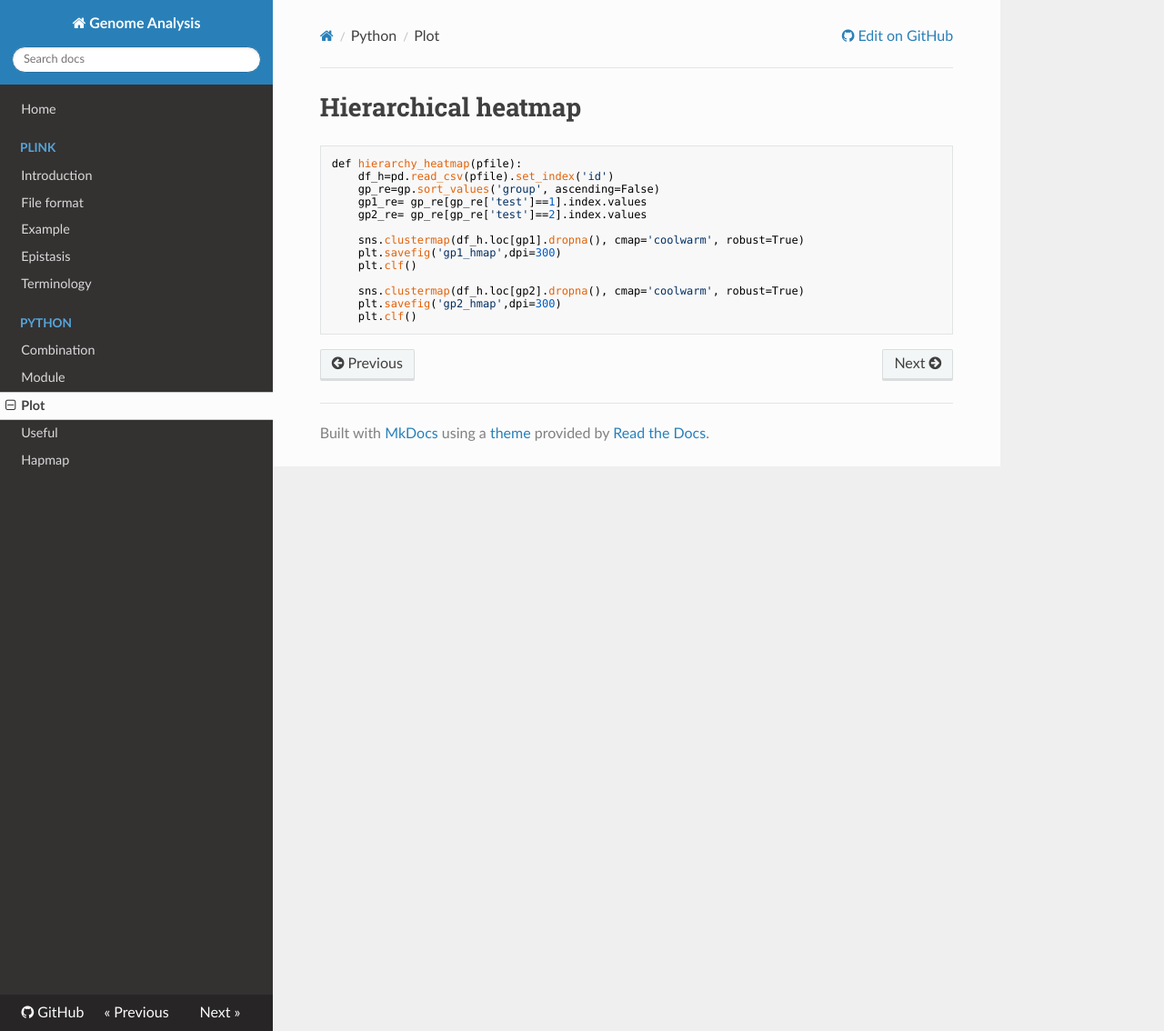
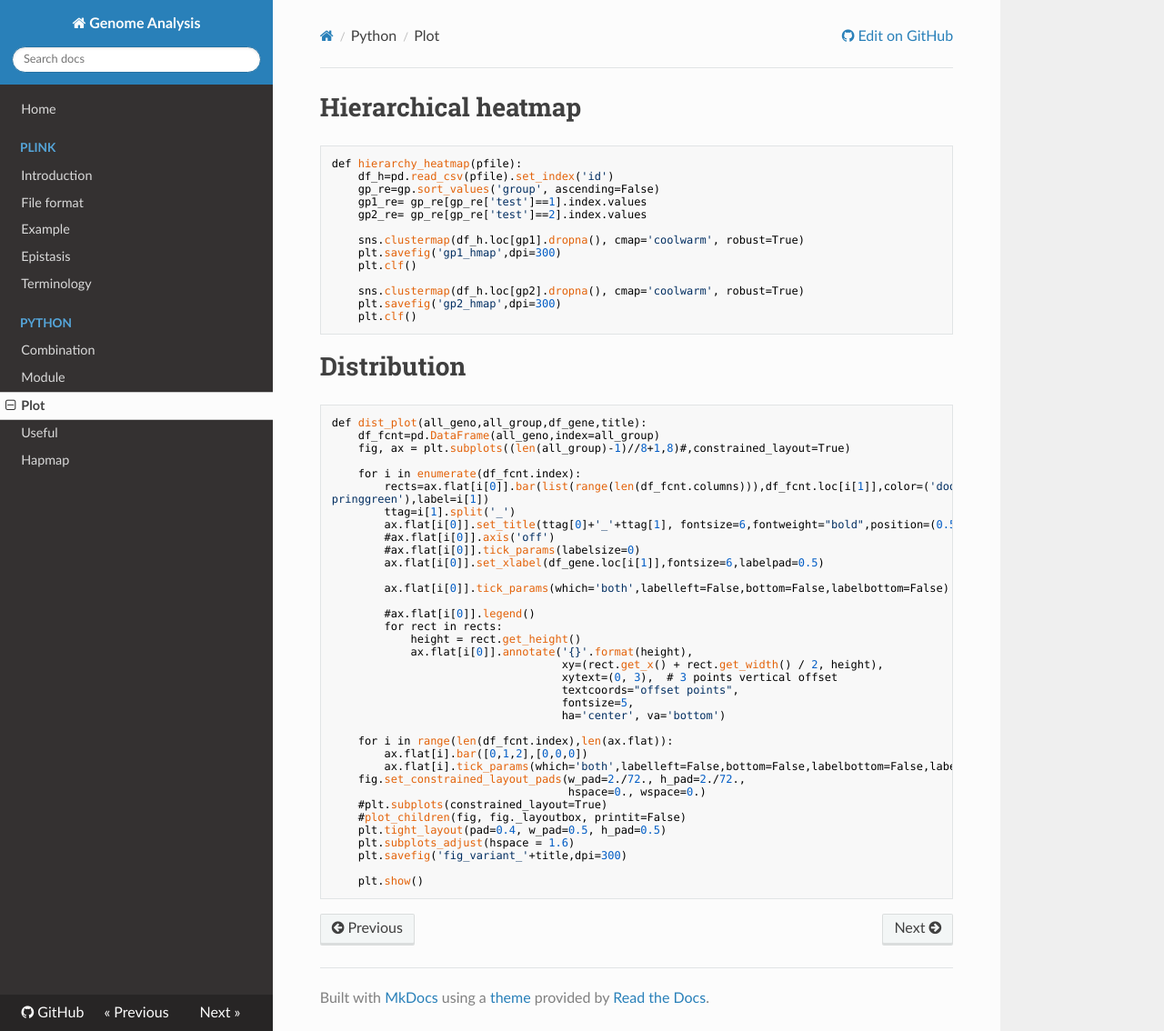
Before and after one commit to WonyoungCho/plink, an MkDocs documentation site: the page built from docs/python_plot.md, in a window 1280 px wide and 1134 px high. Shown: the whole window at 91% size. Built offline with MkDocs 1.6.1, drawn with Linux system fonts in a browser that asks for light colours; nearby versions of some CDN libraries; old or Windows-style settings are respelled for this version of MkDocs.

Commit message:
Update python_plot.md

````diff
--- a/docs/python_plot.md
+++ b/docs/python_plot.md
@@ -14,3 +14,44 @@ def hierarchy_heatmap(pfile):
     plt.savefig('gp2_hmap',dpi=300)
     plt.clf()
 ```
+
+# Distribution
+```
+def dist_plot(all_geno,all_group,df_gene,title):
+    df_fcnt=pd.DataFrame(all_geno,index=all_group)
+    fig, ax = plt.subplots((len(all_group)-1)//8+1,8)#,constrained_layout=True)
+
+    for i in enumerate(df_fcnt.index):
+        rects=ax.flat[i[0]].bar(list(range(len(df_fcnt.columns))),df_fcnt.loc[i[1]],color=('dodgerblue','orange','mediumspringgreen','dodgerblue','orange','mediums\
+pringgreen'),label=i[1])
+        ttag=i[1].split('_')
+        ax.flat[i[0]].set_title(ttag[0]+'_'+ttag[1], fontsize=6,fontweight="bold",position=(0.5, 1.0+0.1))
+        #ax.flat[i[0]].axis('off')
+        #ax.flat[i[0]].tick_params(labelsize=0)
+        ax.flat[i[0]].set_xlabel(df_gene.loc[i[1]],fontsize=6,labelpad=0.5)
+
+        ax.flat[i[0]].tick_params(which='both',labelleft=False,bottom=False,labelbottom=False)
+
+        #ax.flat[i[0]].legend()
+        for rect in rects:
+            height = rect.get_height()
+            ax.flat[i[0]].annotate('{}'.format(height),
+                                   xy=(rect.get_x() + rect.get_width() / 2, height),
+                                   xytext=(0, 3),  # 3 points vertical offset
+                                   textcoords="offset points",
+                                   fontsize=5,
+                                   ha='center', va='bottom')
+
+    for i in range(len(df_fcnt.index),len(ax.flat)):
+        ax.flat[i].bar([0,1,2],[0,0,0])
+        ax.flat[i].tick_params(which='both',labelleft=False,bottom=False,labelbottom=False,labelsize=0)
+    fig.set_constrained_layout_pads(w_pad=2./72., h_pad=2./72.,
+                                    hspace=0., wspace=0.)
+    #plt.subplots(constrained_layout=True)
+    #plot_children(fig, fig._layoutbox, printit=False)
+    plt.tight_layout(pad=0.4, w_pad=0.5, h_pad=0.5)
+    plt.subplots_adjust(hspace = 1.6)
+    plt.savefig('fig_variant_'+title,dpi=300)
+
+    plt.show()
+```
````
